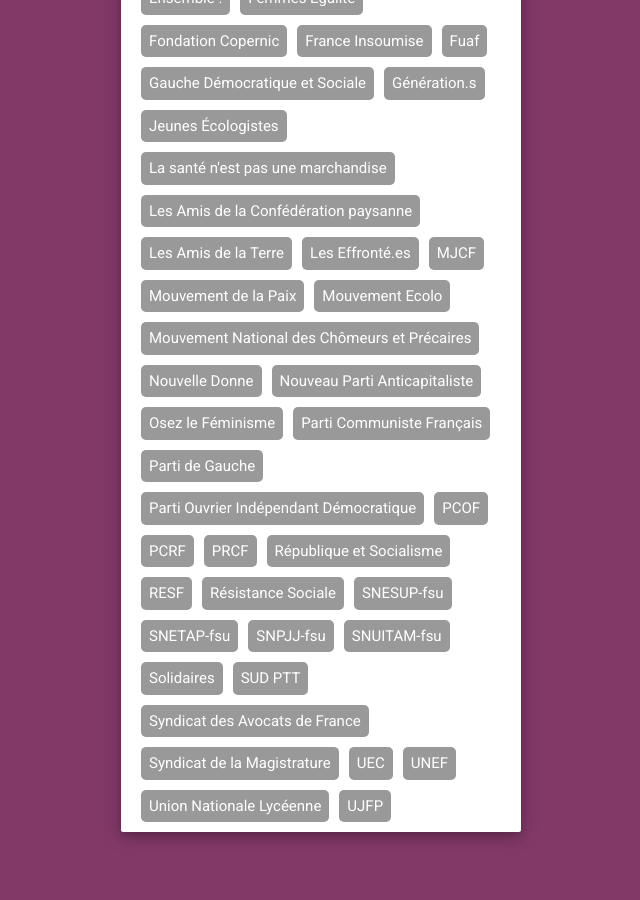
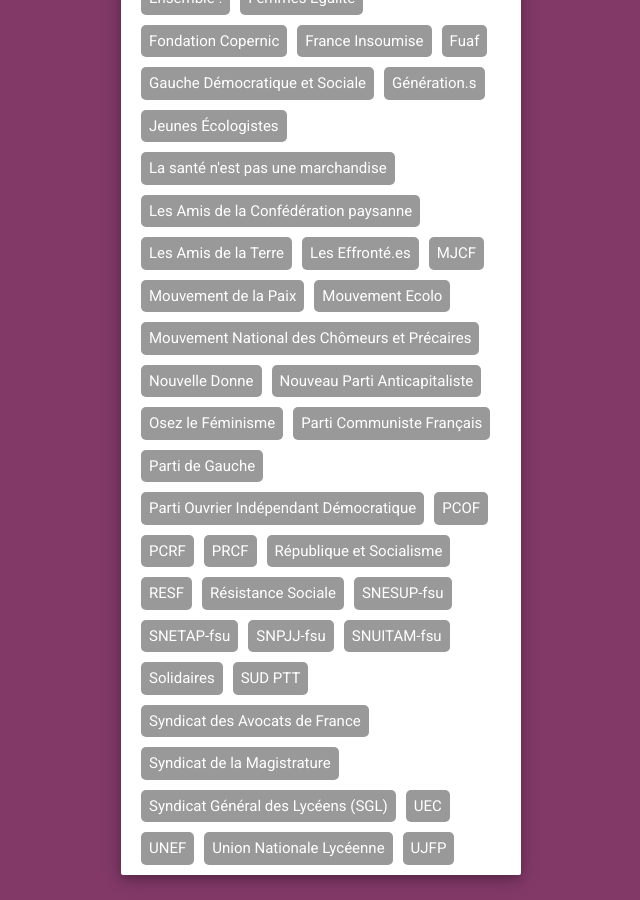
Before and after one commit to tonygoussot/mareepopulaire, a Jekyll site: the page built from index.html, in a window 1280 px wide and 900 px high, scrolled down 2502 px. Shown: the whole window, without its empty margins (524-1164 px from the left). Built offline with Jekyll 4.4.1, drawn with Linux system fonts in a browser that asks for light colours; before the commit the page ends 3359 px from its top, so only the background shows below that.

Commit message:
Update signataires.yml

```diff
--- a/_data/signataires.yml
+++ b/_data/signataires.yml
@@ -59,6 +59,7 @@
 - nom: SUD PTT
 - nom: Syndicat des Avocats de France
 - nom: Syndicat de la Magistrature
+- nom: Syndicat Général des Lycéens (SGL)
 - nom: UEC
 - nom: UNEF
 - nom: Union Nationale Lycéenne
```
